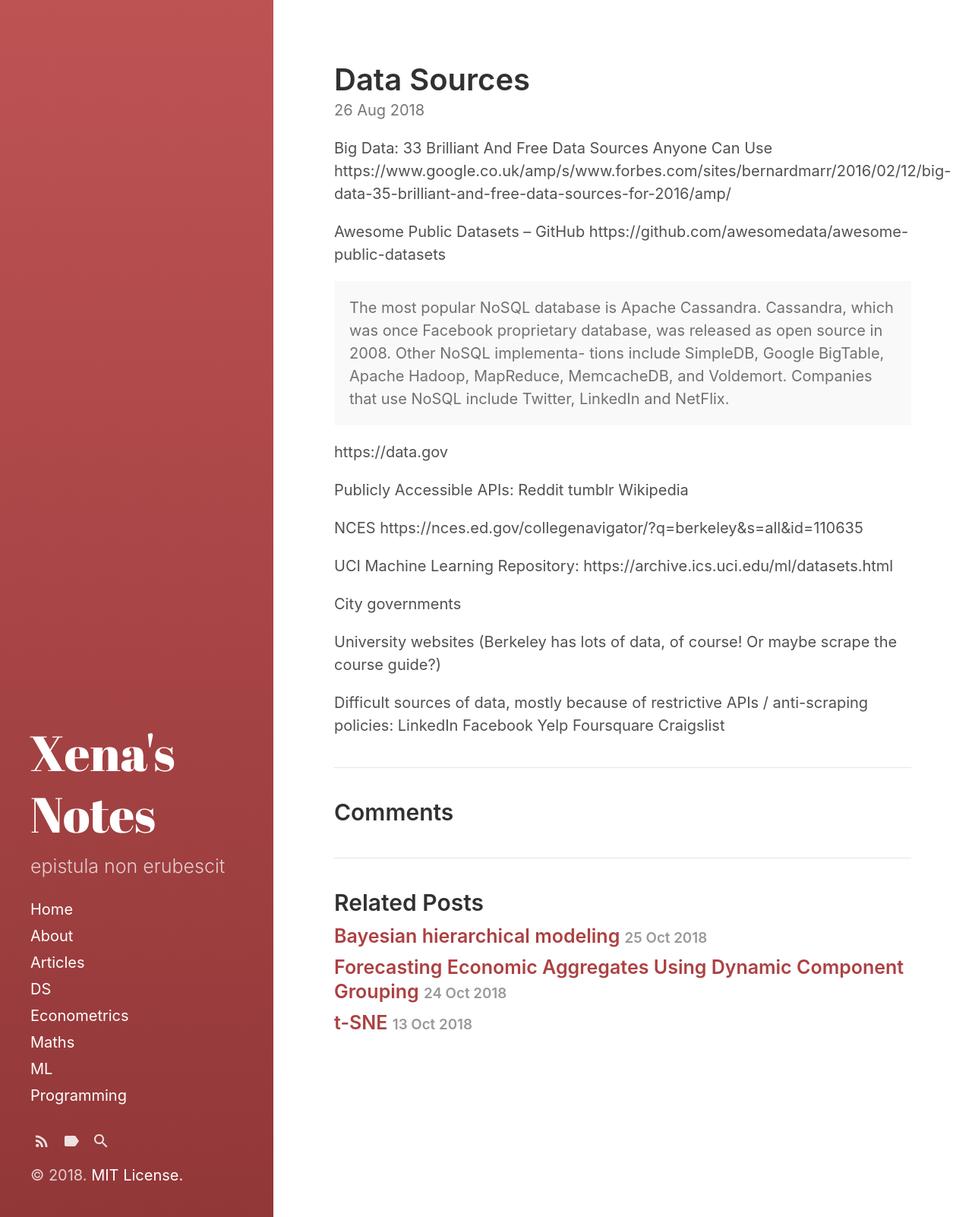
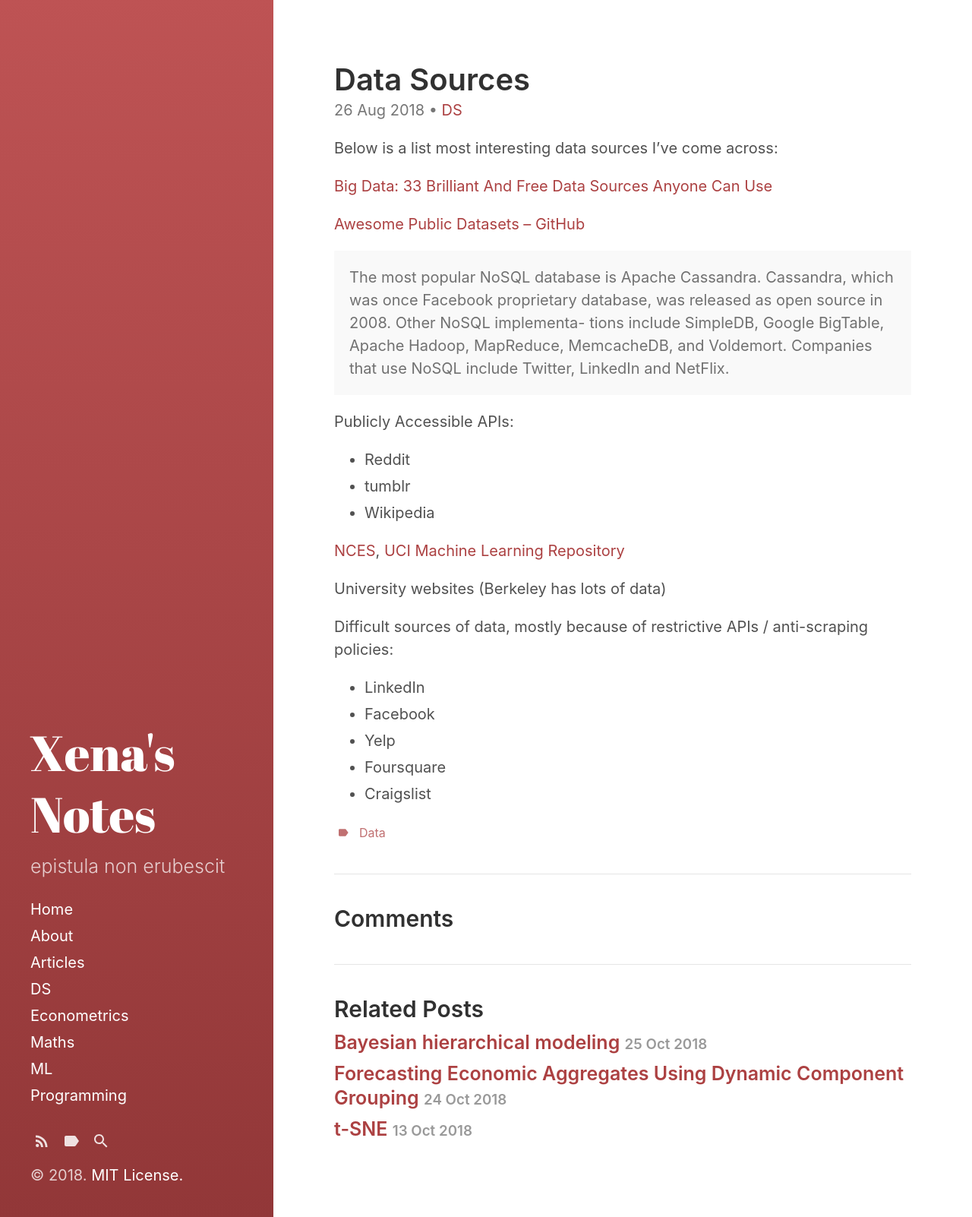
Before and after one commit to xenakas/gitpage, a Jekyll site: the page built from _posts/2018-08-26-data-sources.md, in a window 1280 px wide. Shown: the whole page at 76% size. Built offline with Jekyll 4.4.1, drawn with Linux system fonts in a browser that asks for light colours.

Commit message:
Update 2018-08-26-data-sources.md

```diff
--- a/_posts/2018-08-26-data-sources.md
+++ b/_posts/2018-08-26-data-sources.md
@@ -1,45 +1,40 @@
 ---
 layout: post
 title: Data Sources
-excerpt: "Big Data: 33 Brilliant And Free Data Sources Anyone Can Use"
-
+excerpt_separator: "<!--more-->"
+categories:
+  - DS
+tags:
+  - data
 ---
 
+Below is a list most interesting data sources I’ve come across:
 
+[Big Data: 33 Brilliant And Free Data Sources Anyone Can Use](https://www.google.co.uk/amp/s/www.forbes.com/sites/bernardmarr/2016/02/12/big-data-35-brilliant-and-free-data-sources-for-2016/amp/)
 
+[Awesome Public Datasets – GitHub](https://github.com/awesomedata/awesome-public-datasets)
 
-Big Data: 33 Brilliant And Free Data Sources Anyone Can Use
-https://www.google.co.uk/amp/s/www.forbes.com/sites/bernardmarr/2016/02/12/big-data-35-brilliant-and-free-data-sources-for-2016/amp/
-
-Awesome Public Datasets – GitHub
-https://github.com/awesomedata/awesome-public-datasets
-
+<!--more-->
 
 <div class="message">
-The most popular NoSQL database is Apache Cassandra. Cassandra, which was once Facebook proprietary database, was released as open source in 2008. Other NoSQL implementa- tions include SimpleDB, Google BigTable, Apache Hadoop, MapReduce, MemcacheDB, and Voldemort. Companies that use NoSQL include Twitter, LinkedIn and NetFlix.
+The most popular NoSQL database is Apache Cassandra. Cassandra, which was once Facebook proprietary
+ database, was released as open source in 2008. Other NoSQL implementa- tions include SimpleDB,
+Google BigTable, Apache Hadoop, MapReduce, MemcacheDB, and Voldemort. Companies that use NoSQL include Twitter, LinkedIn and NetFlix.
 </div>
 
+Publicly Accessible APIs:
+- Reddit
+- tumblr
+- Wikipedia
 
-https://data.gov
+[NCES](https://nces.ed.gov/collegenavigator/?q=berkeley&s=all&id=110635),
+[UCI Machine Learning Repository](https://archive.ics.uci.edu/ml/datasets.html)
 
-Publicly Accessible APIs:
-Reddit
-tumblr
-Wikipedia
-
-NCES
-https://nces.ed.gov/collegenavigator/?q=berkeley&s=all&id=110635
-
-UCI Machine Learning Repository:
-https://archive.ics.uci.edu/ml/datasets.html
-
-City governments
-
-University websites (Berkeley has lots of data, of course! Or maybe scrape the course guide?)
+University websites (Berkeley has lots of data)
 
 Difficult sources of data, mostly because of restrictive APIs / anti-scraping policies:
-LinkedIn
-Facebook
-Yelp
-Foursquare
-Craigslist
+- LinkedIn
+- Facebook
+- Yelp
+- Foursquare
+- Craigslist
```
